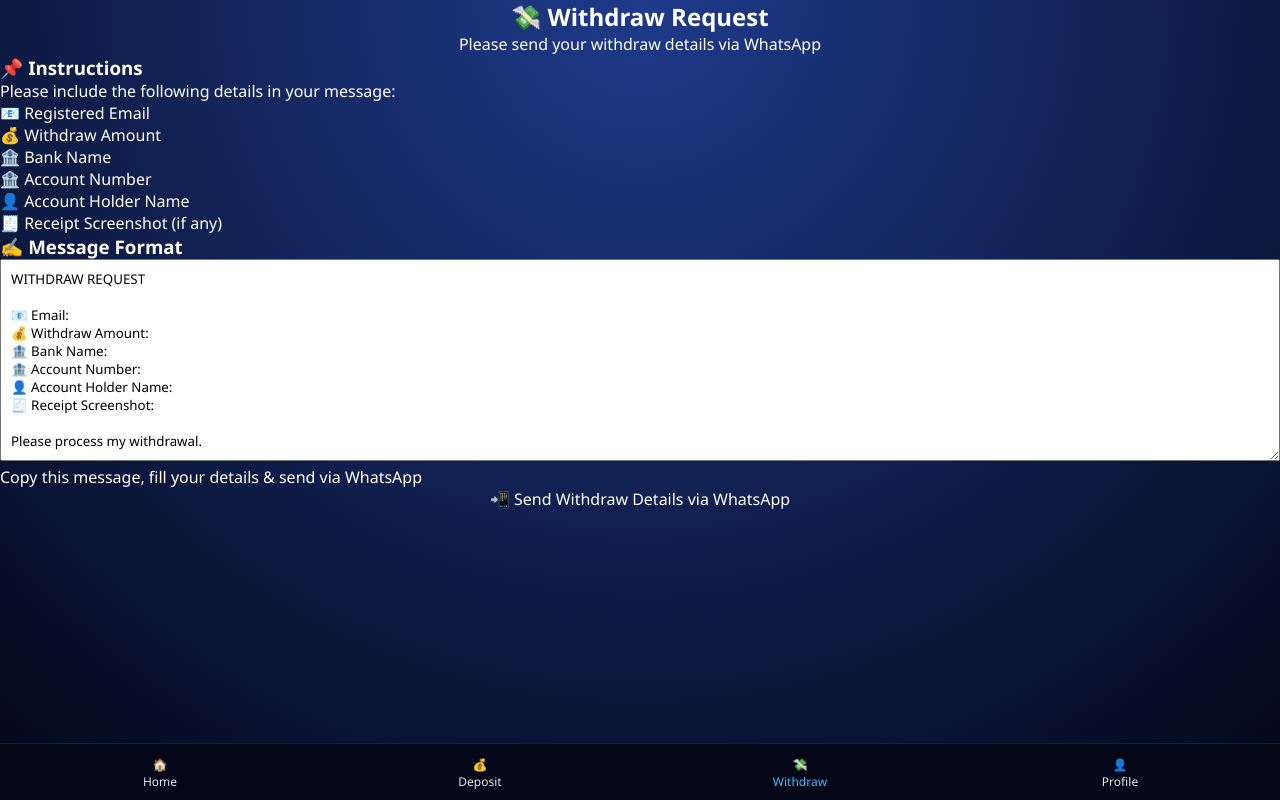
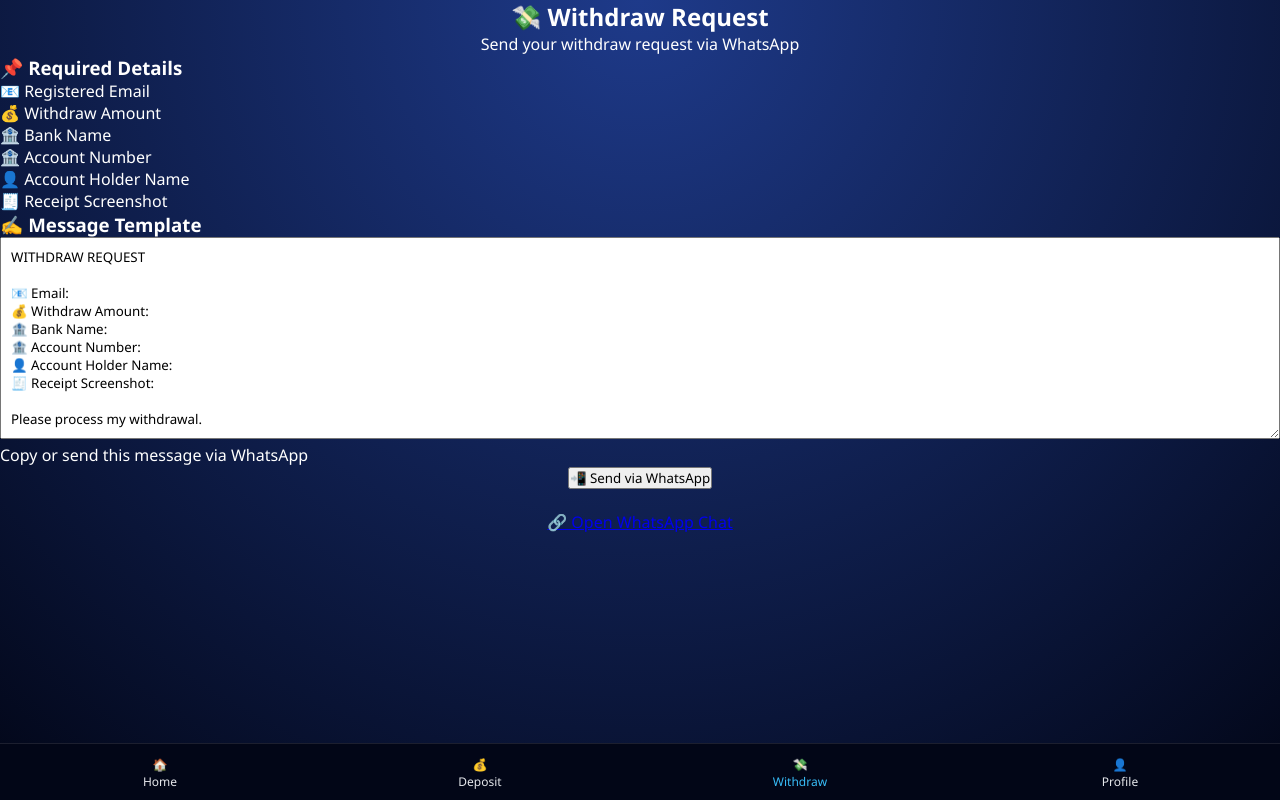
Before and after one commit to wwwmadumalsasidu-hash/investment-my2, a plain HTML site: page withdraw.html in a window 1280 px wide. Drawn offline with Linux system fonts and the light colour scheme; no server answers.

Commit message:
Update withdraw.html

```diff
--- a/withdraw.html
+++ b/withdraw.html
@@ -12,29 +12,26 @@
 
   <h2 style="text-align:center;">💸 Withdraw Request</h2>
   <p class="small" style="text-align:center;">
-    Please send your withdraw details via WhatsApp
+    Send your withdraw request via WhatsApp
   </p>
 
-  <!-- INFO BOX -->
+  <!-- Instructions -->
   <div class="box">
-    <h3>📌 Instructions</h3>
-    <p class="small">
-      Please include the following details in your message:
-    </p>
+    <h3>📌 Required Details</h3>
     <ul class="small">
       <li>📧 Registered Email</li>
       <li>💰 Withdraw Amount</li>
       <li>🏦 Bank Name</li>
       <li>🏦 Account Number</li>
       <li>👤 Account Holder Name</li>
-      <li>🧾 Receipt Screenshot (if any)</li>
+      <li>🧾 Receipt Screenshot</li>
     </ul>
   </div>
 
-  <!-- MESSAGE TEMPLATE BOX -->
+  <!-- Message Box -->
   <div class="box">
-    <h3>✍️ Message Format</h3>
-    <textarea rows="10" readonly style="width:100%; padding:10px;">
+    <h3>✍️ Message Template</h3>
+    <textarea id="withdrawMessage" rows="10" readonly style="width:100%;padding:10px;">
 WITHDRAW REQUEST
 
 📧 Email:
@@ -47,14 +44,21 @@
 Please process my withdrawal.
     </textarea>
     <p class="small">
-      Copy this message, fill your details & send via WhatsApp
+      Copy or send this message via WhatsApp
     </p>
   </div>
 
-  <!-- WHATSAPP BUTTON -->
+  <!-- WhatsApp Button -->
   <div class="box" style="text-align:center;">
-    <a onclick="openWithdrawWhatsApp()" class="whatsapp-btn">
-      📲 Send Withdraw Details via WhatsApp
+    <button class="whatsapp-btn" onclick="sendWithdrawWhatsApp()">
+      📲 Send via WhatsApp
+    </button>
+
+    <br><br>
+
+    <!-- Direct WhatsApp Link Button -->
+    <a href="https://wa.me/94717503915" target="_blank" class="whatsapp-link">
+      🔗 Open WhatsApp Chat
     </a>
   </div>
 
```
